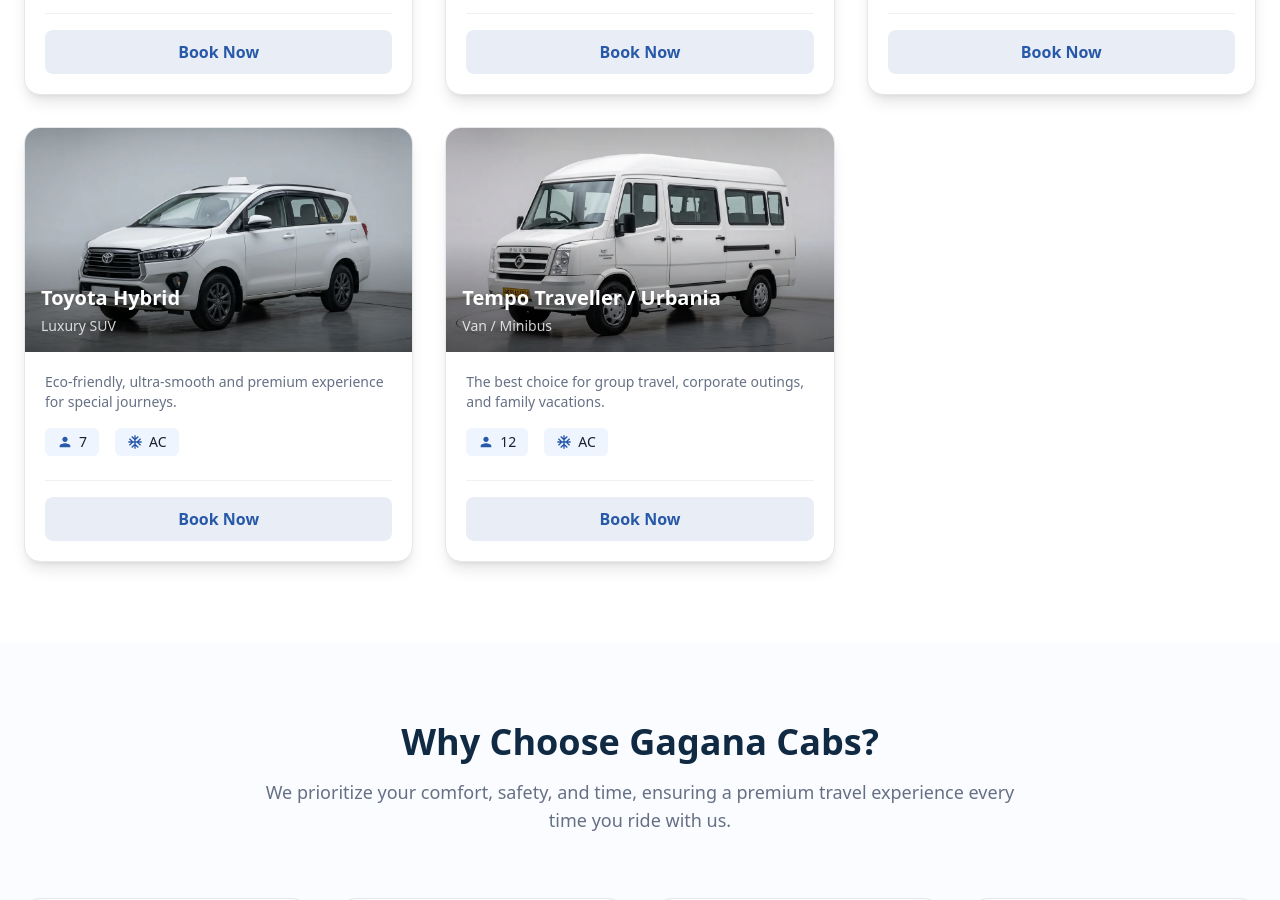
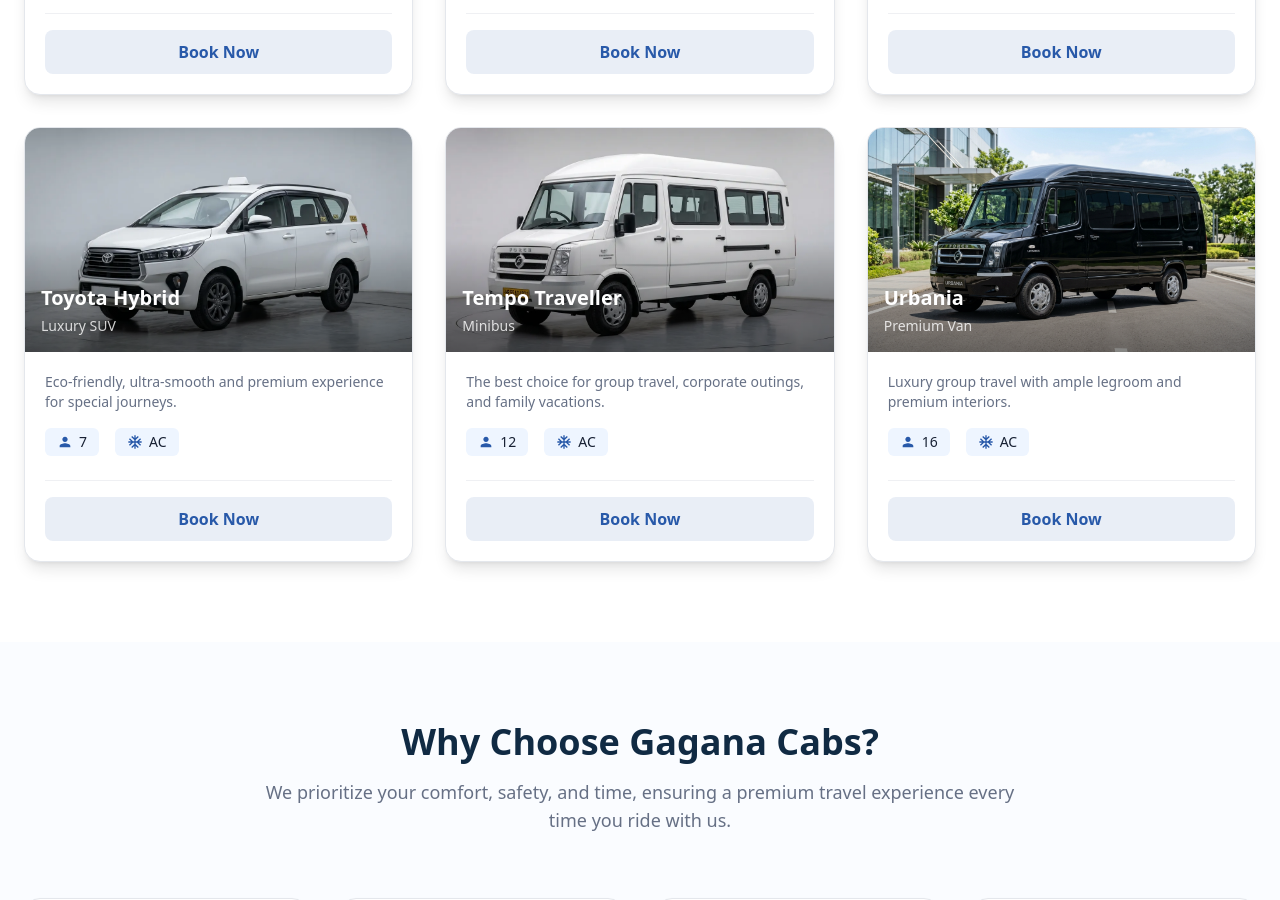
Before and after one commit to ag9731/gagana-cabs, a Next.js app: page / in a window 1280 px wide. Shown: the part 1660-2560 px from the top of the page. Built offline with nearby package versions, Linux system fonts and the light colour scheme.

Commit message:
fix: updated pricing, split Tempo Traveller and Urbania, reordered Outstation Sedan

```diff
--- a/components/BookingForm.jsx
+++ b/components/BookingForm.jsx
@@ -111,7 +111,8 @@
             <option value="Ertiga">Ertiga</option>
             <option value="Innova Crysta">Innova Crysta</option>
             <option value="Innova Hycross / Hybrid">Innova Hycross / Hybrid</option>
-            <option value="Tempo Traveller">Tempo Traveller / Urbania</option>
+            <option value="Tempo Traveller">Tempo Traveller</option>
+            <option value="Urbania">Urbania</option>
           </select>
         </div>
         <div className="md:col-span-2 mt-4 text-center">
--- a/data/pricing.js
+++ b/data/pricing.js
@@ -9,29 +9,29 @@
       extraInfo: "+ Toll",
       capacity: 4,
       waitingTime: "₹50/hour",
-      ac: true
+      ac: true,
     },
     {
       id: "apt-2",
       name: "Ertiga",
       image: "/images/fleet/ertiga.jpg",
       price: 1700,
-      ac: true
+      ac: true,
     },
     {
       id: "apt-3",
       name: "Innova Crysta",
       image: "/images/fleet/innova-crysta.webp",
       price: 1999,
-      ac: true
+      ac: true,
     },
     {
       id: "apt-4",
       name: "Toyota Hybrid",
       image: "/images/fleet/hybrid.webp",
       price: 2300,
-      ac: true
-    }
+      ac: true,
+    },
   ],
   local: [
     {
@@ -44,7 +44,7 @@
       extraKm: 20,
       outstationRate: "₹19/km",
       ac: true,
-      popular: true
+      popular: true,
     },
     {
       id: "loc-2",
@@ -55,7 +55,7 @@
       price: 4000,
       extraKm: 25,
       outstationRate: "₹22/km",
-      ac: true
+      ac: true,
     },
     {
       id: "loc-3",
@@ -67,7 +67,7 @@
       extraKm: 15,
       extraHour: 150,
       outstationRate: "₹13/km",
-      ac: true
+      ac: true,
     },
     {
       id: "loc-4",
@@ -79,34 +79,42 @@
       extraKm: 18,
       extraHour: 180,
       outstationRate: "₹13/km",
-      ac: true
+      ac: true,
     },
     {
       id: "loc-5",
-      name: "Tempo Traveller / Urbania (AC)",
+      name: "Tempo Traveller",
       image: "/images/fleet/tempo-traveller.webp",
-      price: "₹42/km",
-      outstationRate: "₹42/km",
+      price: "₹24/km",
+      outstationRate: "₹24/km",
       ac: true,
-      seatingOptions: ["9+1 Seater", "12+1 Seater", "16+1 Seater"]
-    }
+    },
+    {
+      id: "loc-6",
+      name: "Urbania",
+      image: "/images/fleet/urbania-black.jpg",
+      price: "₹41/km",
+      outstationRate: "₹41/km",
+      ac: true,
+      seatingOptions: ["9+1 Seater", "12+1 Seater", "16+1 Seater"],
+    },
   ],
   outstation: [
+    {
+      id: "out-2",
+      name: "Sedan",
+      image: "/images/fleet/sedan.webp",
+      ratePerKm: 13,
+      ac: true,
+      packageDetails: "Eesha Foundation\nNandi Hills\nPackage price: ₹3,499",
+    },
     {
       id: "out-1",
       name: "Ertiga - Option 1",
       image: "/images/fleet/ertiga.jpg",
       ratePerKm: 15,
       ac: true,
-      packageDetails: "Eesha Foundation\nNandi Hills\nPackage price: ₹4,499"
-    },
-    {
-      id: "out-2",
-      name: "Ertiga - Option 2",
-      image: "/images/fleet/ertiga.jpg",
-      ratePerKm: 13,
-      ac: true,
-      packageDetails: "Eesha Foundation\nNandi Hills\nPackage price: ₹3,499"
+      packageDetails: "Eesha Foundation\nNandi Hills\nPackage price: ₹4,499",
     },
     {
       id: "out-3",
@@ -115,21 +123,21 @@
       ratePerKm: 19,
       ac: true,
       packageDetails: "Eesha Foundation\nNandi Hills\nPackage price: ₹5,499",
-      popular: true
+      popular: true,
     },
     {
       id: "out-4",
       name: "Tempo Traveller (AC)",
       image: "/images/fleet/tempo-traveller.webp",
       ratePerKm: 24,
-      ac: true
+      ac: true,
     },
     {
       id: "out-5",
       name: "Tempo Traveller (Non-AC)",
       image: "/images/fleet/urbania-black.jpg",
       ratePerKm: 41,
-      ac: false
-    }
-  ]
+      ac: false,
+    },
+  ],
 };
--- a/data/vehicles.js
+++ b/data/vehicles.js
@@ -38,11 +38,20 @@
   },
   {
     id: "v-5",
-    name: "Tempo Traveller / Urbania",
-    type: "Van / Minibus",
-    capacity: 12, // Generic capacity
+    name: "Tempo Traveller",
+    type: "Minibus",
+    capacity: 12,
     ac: true,
     image: "/images/fleet/tempo-traveller.webp",
     description: "The best choice for group travel, corporate outings, and family vacations."
+  },
+  {
+    id: "v-6",
+    name: "Urbania",
+    type: "Premium Van",
+    capacity: 16,
+    ac: true,
+    image: "/images/fleet/urbania-black.jpg",
+    description: "Luxury group travel with ample legroom and premium interiors."
   }
 ];
```
